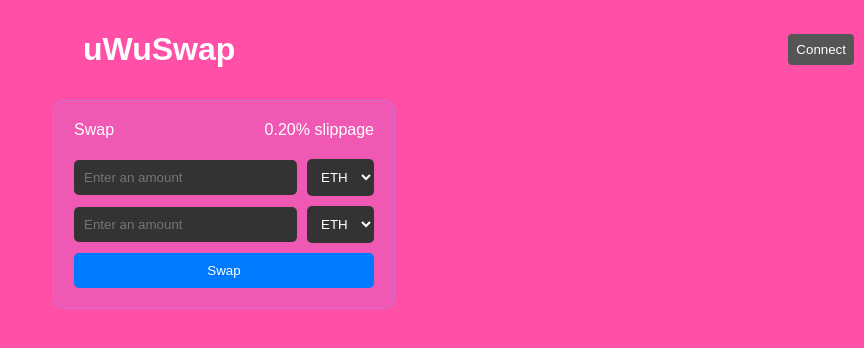
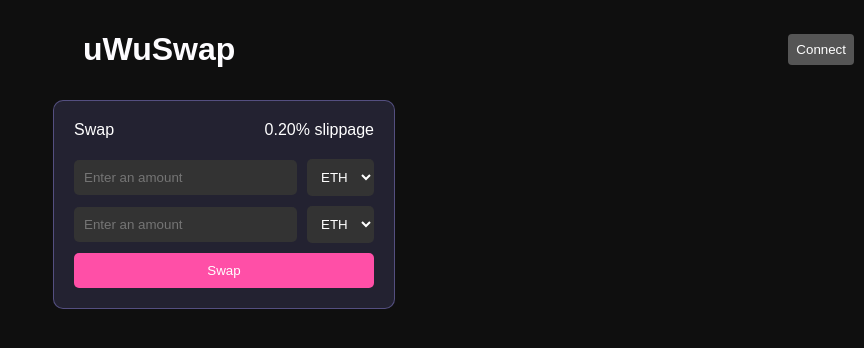
Before and after one commit to s4rv4d/uwuswap, a React (Create React App) app: page / in a window 1280 px wide. Shown: the top 348 px of the page, without its empty margins (416-1280 px from the left). Built offline with nearby package versions, Linux system fonts and the light colour scheme; a web font is replaced by a local one.

Commit message:
small color update

```diff
--- a/src/components/Navbar/Navbar.css
+++ b/src/components/Navbar/Navbar.css
@@ -4,7 +4,7 @@
   justify-content: space-between;
   align-items: center;
   padding: 10px;
-  background-color: #ff4fa7;
+  background-color: #0f0f0f;
   color: #fdfcff;
   gap: 4rem;
 }
--- a/src/components/Swap-box/swapBox.css
+++ b/src/components/Swap-box/swapBox.css
@@ -46,7 +46,7 @@
 }
 
 .swap-action {
-  background: #007bff;
+  background: #ff4fa7;
   border: none;
   border-radius: 5px;
   padding: 10px;
--- a/src/index.css
+++ b/src/index.css
@@ -1,7 +1,7 @@
 body {
   margin: 0;
   padding: 0;
-  background-color: #ff4fa7;
+  background-color: #0f0f0f;
   color: #fdfcff;
   font-family: "IBM Plex Mono", monospace;
   font-family: "Rethink Sans", sans-serif;
```
